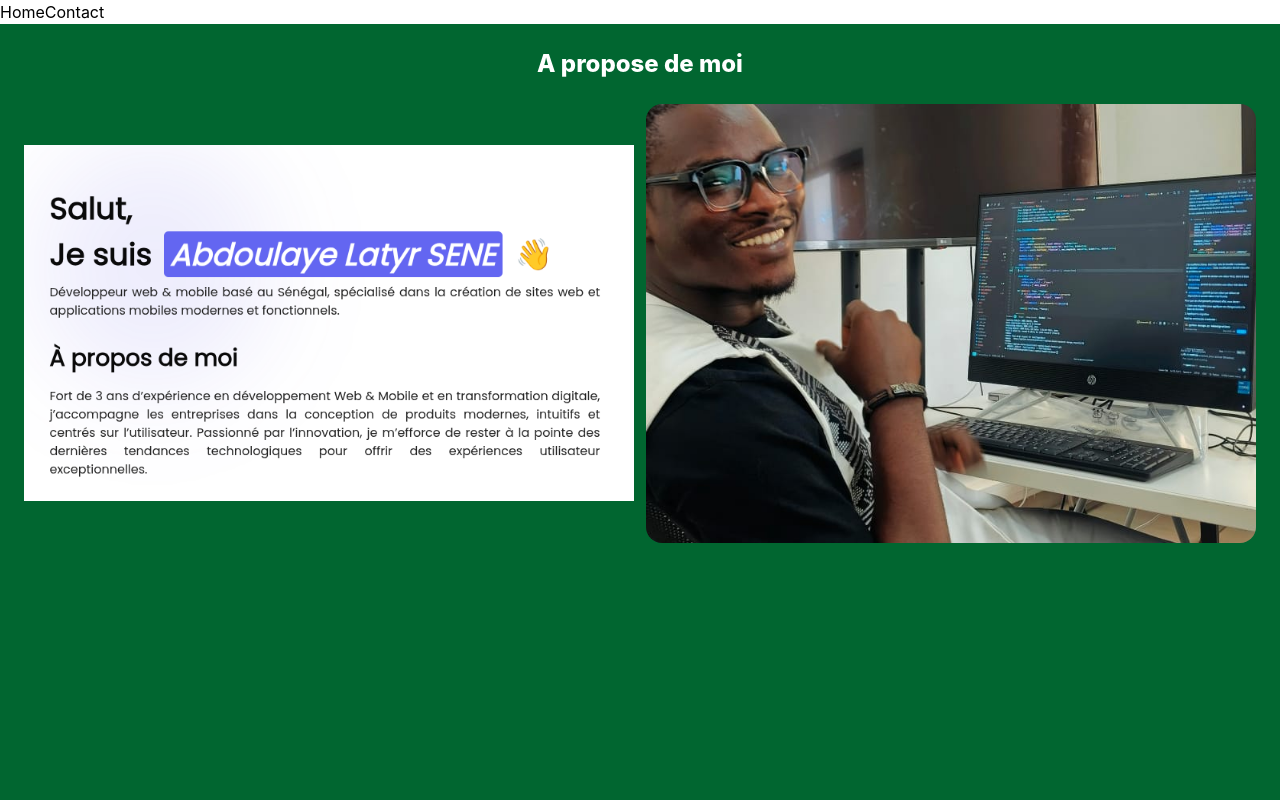
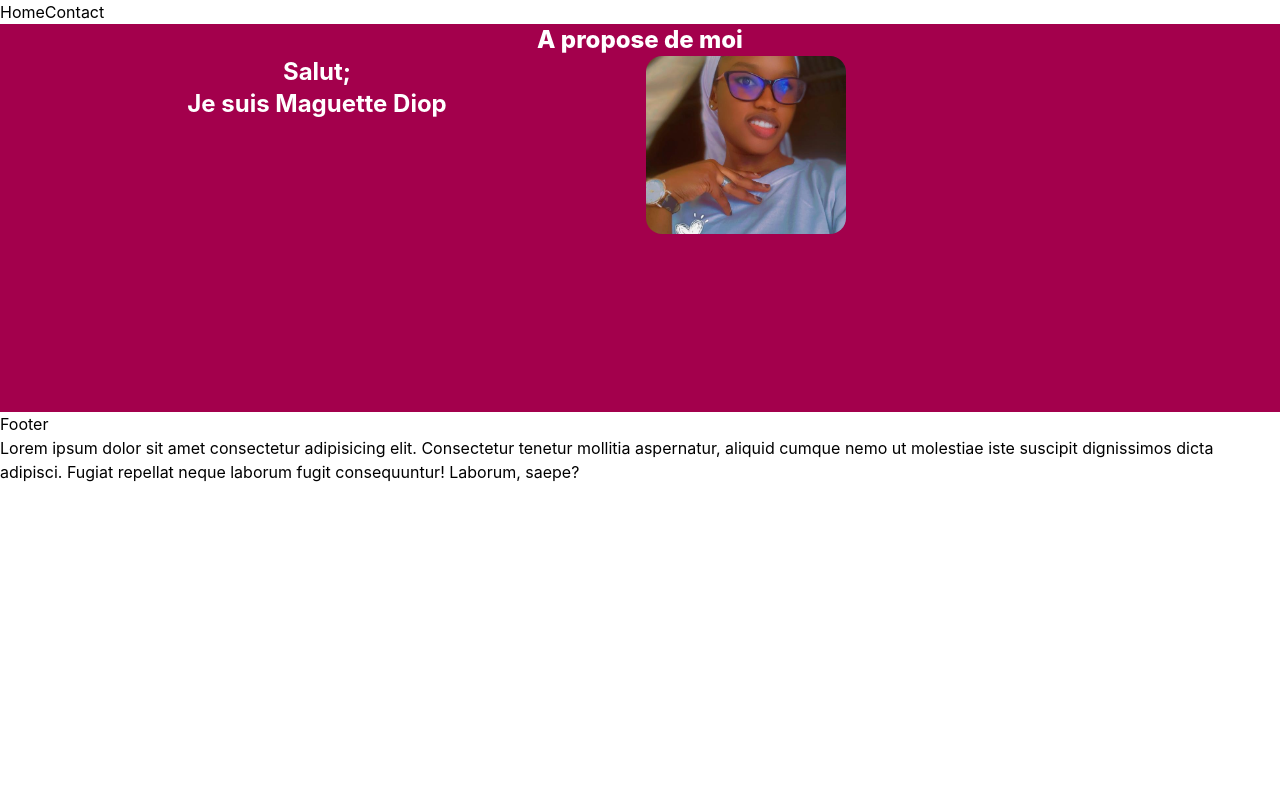
Before and after one commit to latyr0503/site_vitrine_xarala, a React (Vite) app: page / in a window 1280 px wide. Shown: the top 800 px of the page. Built offline with nearby package versions, Linux system fonts and the light colour scheme.

Commit message:
envoi de mon dernier modif

```diff
--- a/src/composants/elements/section-Max.tsx
+++ b/src/composants/elements/section-Max.tsx
@@ -3,8 +3,26 @@ import React from 'react'
 export default function SectionMax() {
   return (
     <div className='bg-pink-800 h-scren'>
-        <h1 className='text-center text-white
-         text-3xl font-bold'> Maguette</h1>
+        <h1 className="text-center text-white text-2xl font-extrabold">A propose de moi </h1>
+      <div className="grid grid-cols-2 gap-3">
+        <div>
+          {/* <img
+            src="/assets/profil.png"
+            className="w-full h-[50%] object-contain rounded-2xl"
+            alt=""
+          /> */}
+          <h1 className='text-center text-white text-2xl font-bold'>Salut;<br/>
+          <span className=''>Je suis Maguette Diop</span>
+          </h1>
+        </div>
+        <div>
+          <img
+            src="/assets/max.jpeg"
+            className="w-50 h-[50%] object-cover rounded-2xl"
+            alt=""
+          />
+        </div>
+      </div>
         </div>
 
   )
--- a/src/composants/pages/home.tsx
+++ b/src/composants/pages/home.tsx
@@ -1,11 +1,11 @@
 import React from "react";
-import SectionLatyr from "../elements/sectrion-latyr";
+
 import SectionMax from "../elements/section-Max";
 
 export default function HomePage() {
   return (
     <div className="">
-      <SectionLatyr />
+      {/* <SectionLatyr /> */}
       <SectionMax />
     </div>
   );
```
Also changed, not shown: public/assets/max.jpeg (added).
